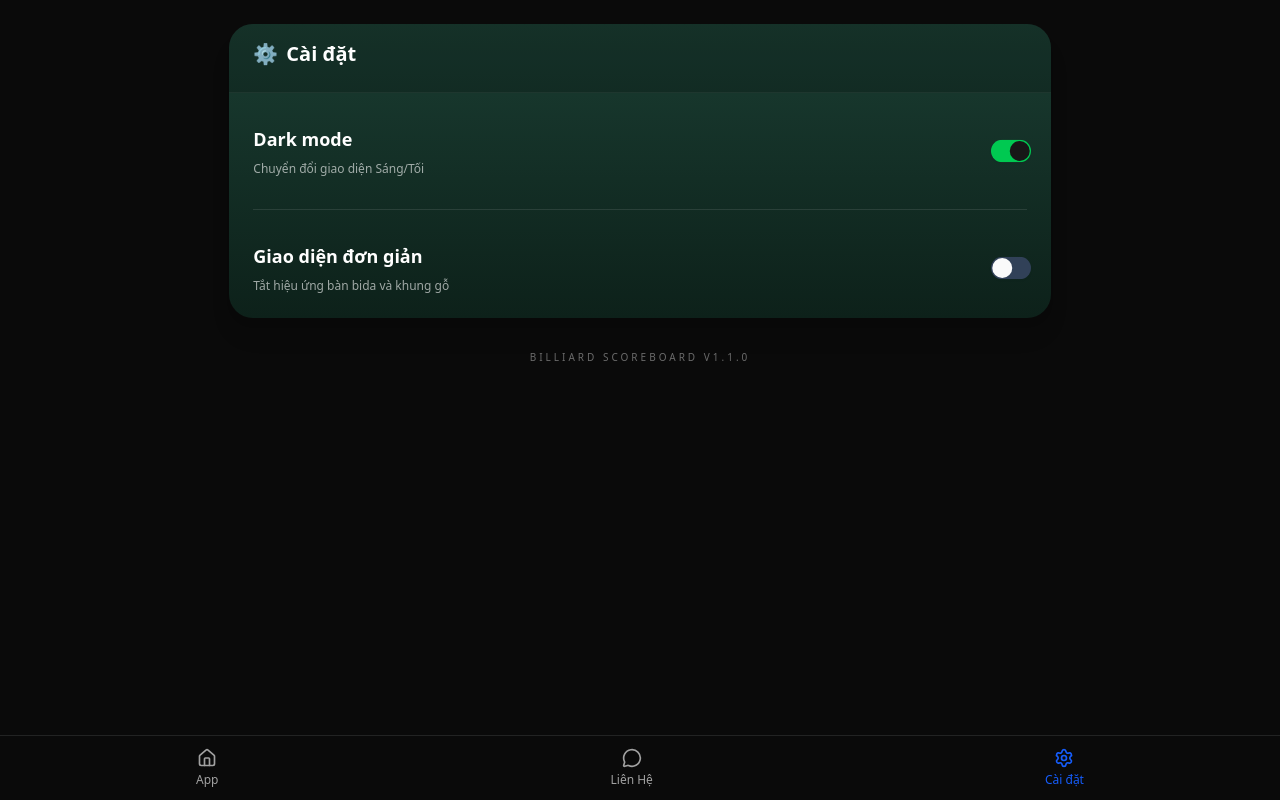
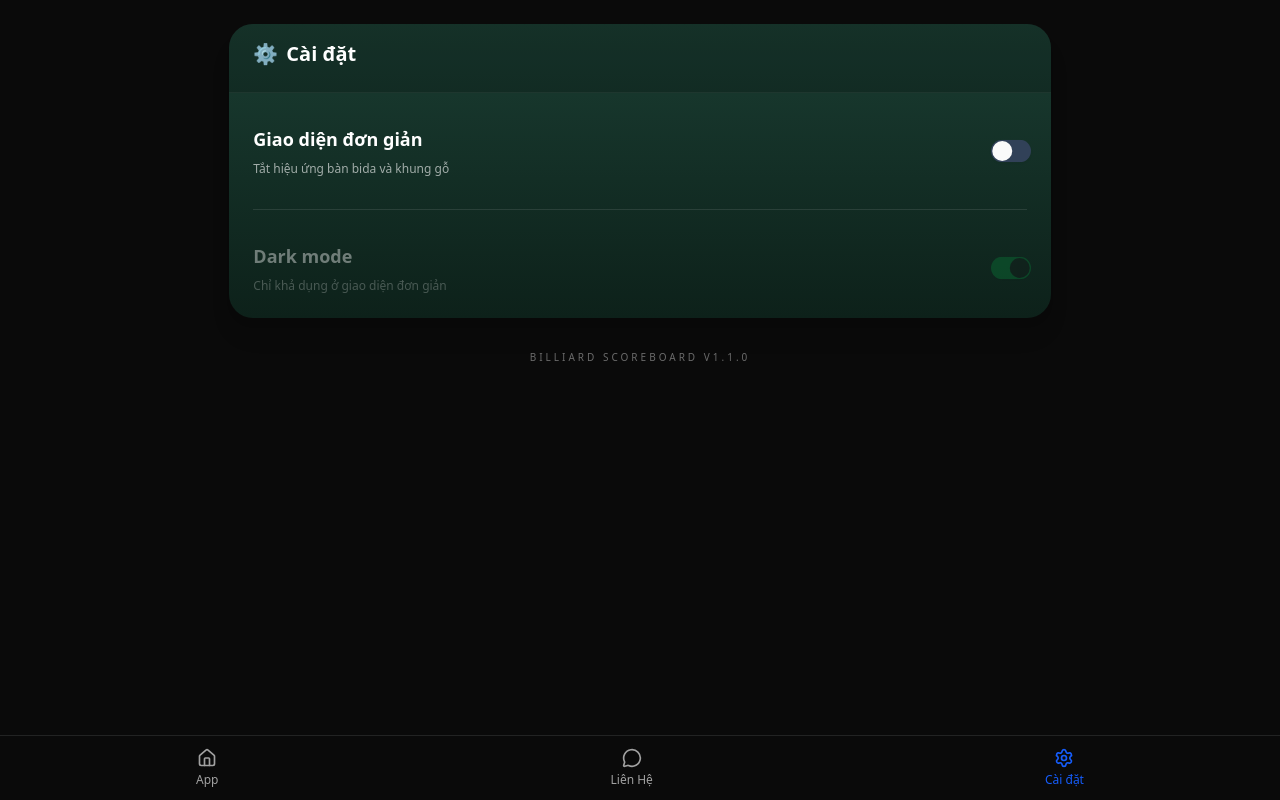
Before and after one commit to KirinB/Score-Tracker, a React (Vite) app: page /settings in a window 1280 px wide. Built offline with nearby package versions, Linux system fonts and the light colour scheme.

Commit message:
fix setting page

```diff
--- a/src/pages/Setting.tsx
+++ b/src/pages/Setting.tsx
@@ -33,34 +33,6 @@ const Setting = () => {
         </CardHeader>
 
         <CardContent className="space-y-8 py-6">
-          {/* Chế độ tối */}
-          <div className="flex items-center justify-between">
-            <div className="space-y-1">
-              <Label
-                className="text-lg font-semibold cursor-pointer"
-                htmlFor="dark-mode"
-              >
-                Dark mode
-              </Label>
-              <p className="text-xs opacity-60">
-                Chuyển đổi giao diện Sáng/Tối
-              </p>
-            </div>
-            <Switch
-              id="dark-mode"
-              className={iosSwitchClass}
-              checked={theme === "dark"}
-              onCheckedChange={() => dispatch(toggleTheme())}
-            />
-          </div>
-
-          <div
-            className={cn(
-              "h-px w-full",
-              isMinimal ? "bg-slate-100 dark:bg-slate-800" : "bg-white/10"
-            )}
-          />
-
           {/* Chế độ Đơn giản (Minimal) */}
           <div className="flex items-center justify-between">
             <div className="space-y-1">
@@ -81,6 +53,44 @@ const Setting = () => {
               onCheckedChange={(checked) => dispatch(setIsMinimal(checked))}
             />
           </div>
+
+          <div
+            className={cn(
+              "h-px w-full",
+              isMinimal ? "bg-slate-100 dark:bg-slate-800" : "bg-white/10"
+            )}
+          />
+          {/* Chế độ tối */}
+          <div
+            className={cn(
+              "flex items-center justify-between transition-opacity duration-300",
+              !isMinimal && "opacity-40 select-none"
+            )}
+          >
+            <div className="space-y-1">
+              <Label
+                className={cn(
+                  "text-lg font-semibold",
+                  isMinimal ? "cursor-pointer" : "cursor-not-allowed"
+                )}
+                htmlFor="dark-mode"
+              >
+                Dark mode
+              </Label>
+              <p className="text-xs opacity-60">
+                {isMinimal
+                  ? "Chuyển đổi giao diện Sáng/Tối"
+                  : "Chỉ khả dụng ở giao diện đơn giản"}
+              </p>
+            </div>
+            <Switch
+              id="dark-mode"
+              className={iosSwitchClass}
+              checked={theme === "dark"}
+              onCheckedChange={() => dispatch(toggleTheme())}
+              disabled={!isMinimal}
+            />
+          </div>
         </CardContent>
       </Card>
 
```
